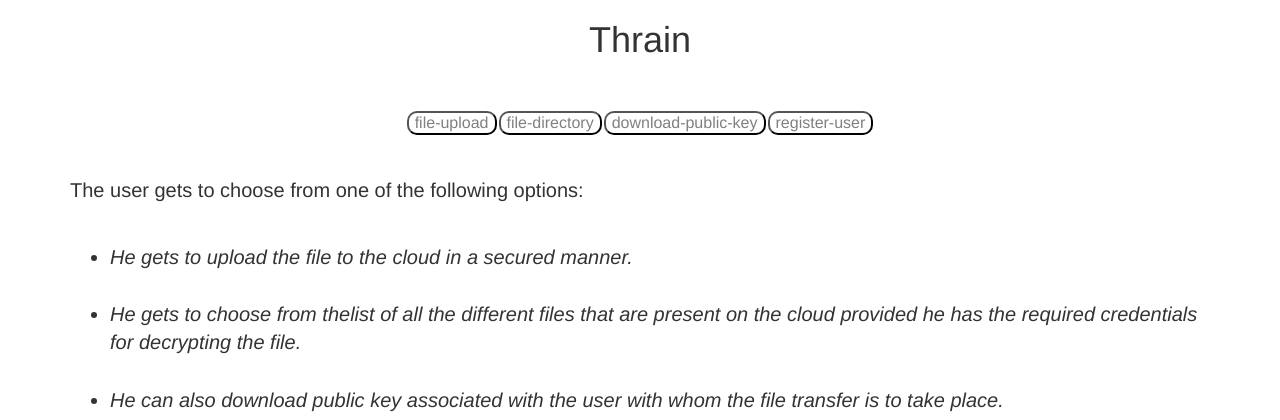
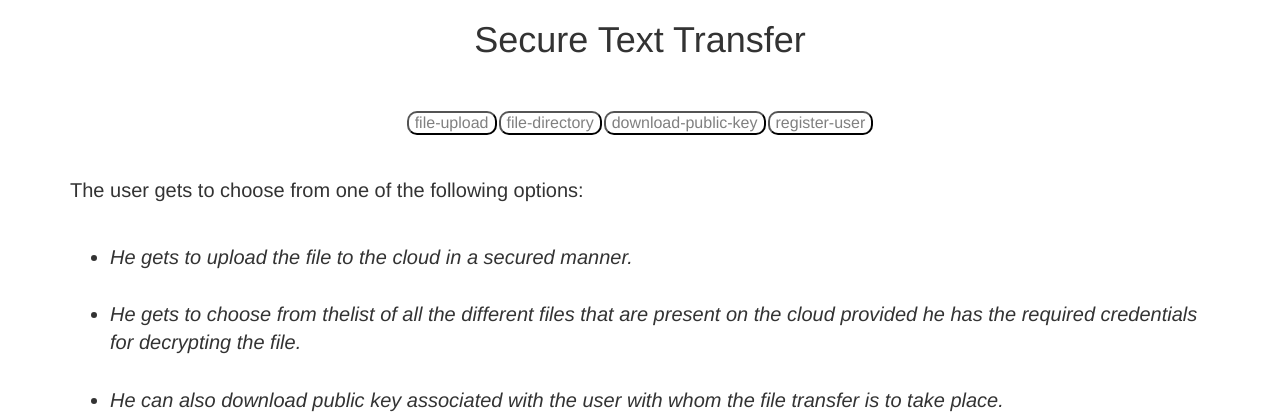
Before and after one commit to LaasyaKalyan/Secure-Text-Transfer, a Python web app: template src/web-application/templates/index.html in a window 1280 px wide. Shown: the top 420 px of the page. Run offline with Jinja, Linux system fonts and the light colour scheme; the template is opened without the code that fills it, so the values that code supplies are empty; some libraries are stand-ins or nearby versions.

Commit message:
Update index.html

```diff
--- a/src/web-application/templates/index.html
+++ b/src/web-application/templates/index.html
@@ -29,7 +29,7 @@
 	<body>
 		<div class="container" style="font-color: #160214">
 		<center>
-			<h1> Thrain</h1><br><br>
+			<h1> Secure Text Transfer </h1><br><br>
 			<table>
 				<tr>
 					<td style="padding: 1px"><a href="upload-file"><button style="font-color: #160214">file-upload</button></a></td>
```
